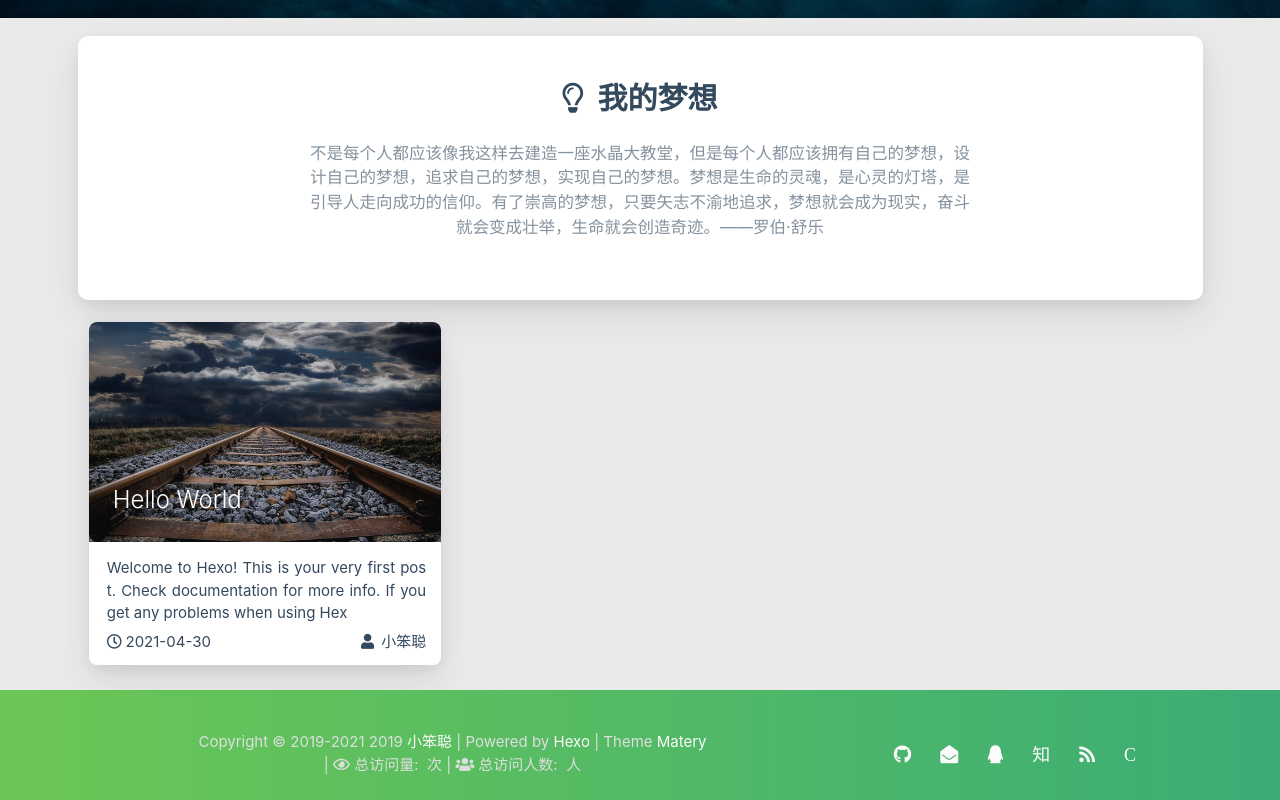
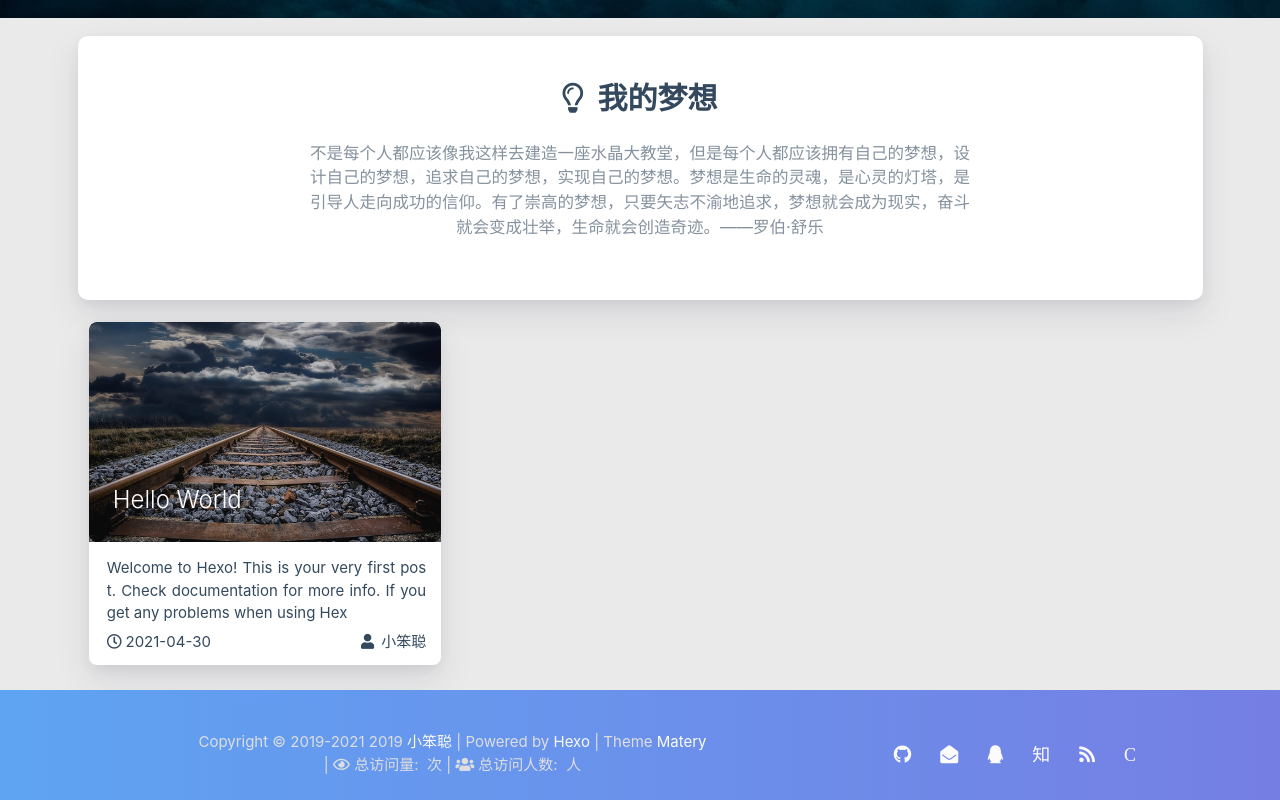
Before and after one commit to xiaobencong21/xiaobencong21.github.io, a plain HTML site: page index.html in a window 1280 px wide. Shown: the part 782-1582 px from the top of the page. Drawn offline with nearby package versions, Linux system fonts and the light colour scheme; some packages are replaced by stand-ins of ours; a script that the page names is missing.

Commit message:
Site updated: 2021-04-30 17:41:14

```diff
--- a/css/matery.css
+++ b/css/matery.css
@@ -241,7 +241,7 @@ mark {
 }
 
 .bg-color {
-    background-image: linear-gradient(to right, #4cbf30 0%, #0f9d58 100%); /*修改成自己喜欢的颜色值*/
+    background-image: linear-gradient(to right, #3c92f5 0%, #4b63ecea 100%); /*修改成自己喜欢的颜色值*/
     opacity: 0.8;
 }
 
```
